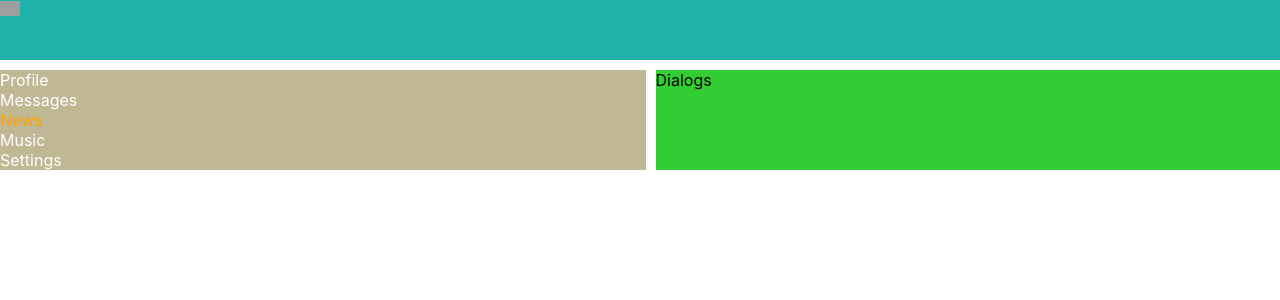
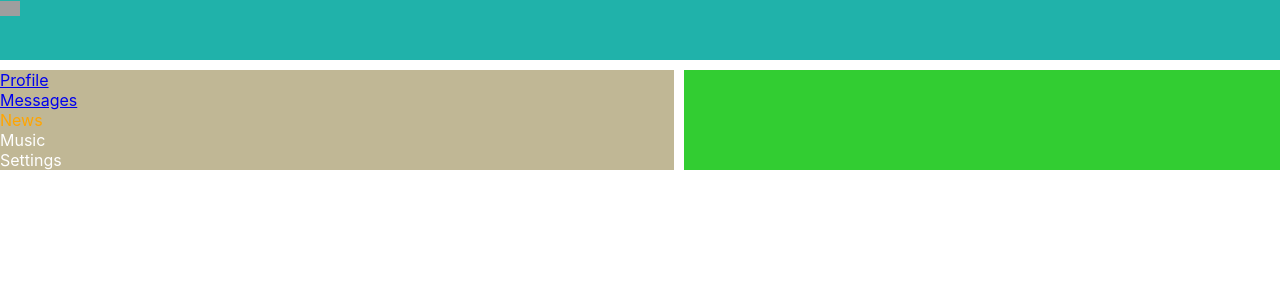
Before and after one commit to Kat10-4/social-network, a React (Create React App) app: page / in a window 1280 px wide. Shown: the top 300 px of the page. Built offline with nearby package versions, Linux system fonts and the light colour scheme; grey boxes are pictures that could not be loaded.

Commit message:
add Routes in App

```diff
--- a/package.json
+++ b/package.json
@@ -12,6 +12,7 @@
     "@types/react-dom": "^18.0.0",
     "react": "^18.3.1",
     "react-dom": "^18.3.1",
+    "react-router-dom": "^6.26.2",
     "react-scripts": "5.0.1",
     "typescript": "^4.4.2",
     "web-vitals": "^2.1.0"
--- a/src/App.tsx
+++ b/src/App.tsx
@@ -4,18 +4,22 @@ import {Header} from './components/Header/Header';
 import {Navbar} from './components/Navbar/Navbar';
 import {Profile} from './components/Profile/Profile';
 import {Dialogs} from './components/Dialogs/Dialogs';
-import s from './components/Dialogs/Dialogs.module.css';
+import {BrowserRouter, Route, Routes} from 'react-router-dom';
 
 function App() {
     return (
-        <div className="app-wrapper">
-            <Header/>
-            <Navbar/>
-            <div className="app-wrapper-content">
-                {/*<Profile/>*/}
-                <Dialogs/>
+        <BrowserRouter>
+            <div className="app-wrapper">
+                <Header/>
+                <Navbar/>
+                <div className="app-wrapper-content">
+                    <Routes>
+                        <Route path="/profile" element={<Profile/>}/>
+                        <Route path="/messages" element={<Dialogs/>}/>
+                    </Routes>
+                </div>
             </div>
-        </div>
+        </BrowserRouter>
     );
 }
 
--- a/src/components/Navbar/Navbar.tsx
+++ b/src/components/Navbar/Navbar.tsx
@@ -4,8 +4,8 @@ import s from './Navbar.module.css'
 export const Navbar = () => {
     return (
         <nav className={s.nav}>
-            <div className={s.item}><a>Profile</a></div>
-            <div className={s.item}><a>Messages</a></div>
+            <div className={s.item}><a href={'/profile'}>Profile</a></div>
+            <div className={s.item}><a href={'/messages'}>Messages</a></div>
             <div className={`${s.item} ${s.active}`}><a>News</a></div>
             <div className={s.item}><a>Music</a></div>
             <div className={s.item}><a>Settings</a></div>
```
Also changed, not shown: 1 other file (tests, documents, lock files or other folders).
